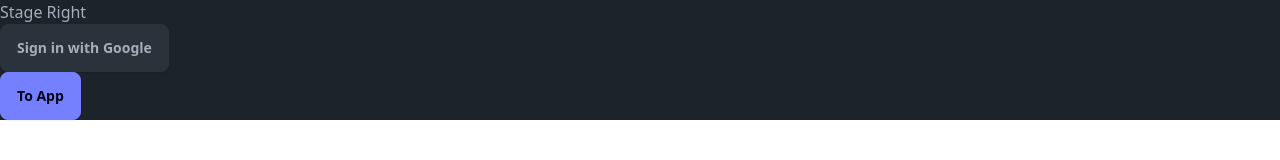
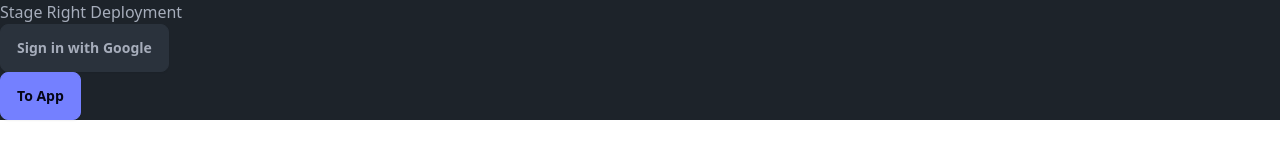
Before and after one commit to Nick-Fanelli/stageright, a Next.js app: page / in a window 1280 px wide. Shown: the top 160 px of the page. Built offline with nearby package versions, Linux system fonts and the light colour scheme; no server answers.

Commit message:
chore: deploy

```diff
--- a/src/app/page.tsx
+++ b/src/app/page.tsx
@@ -5,7 +5,7 @@ const Page = () => {
 
     return (
         <>
-            <h1>Stage Right</h1>
+            <h1>Stage Right Deployment</h1>
             <SignInButton />
             <Link href="/spaces">
                 <button className="btn btn-primary">To App</button>
```
